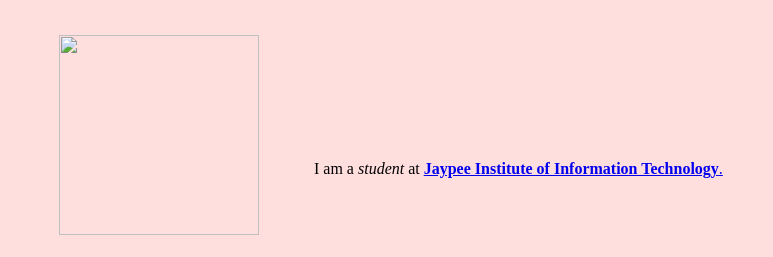
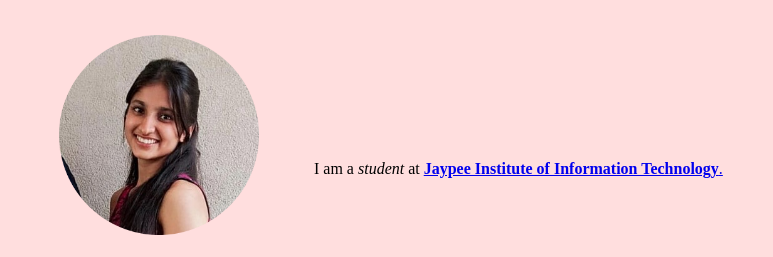
Before and after one commit to aggavni4/cv, a plain HTML site: page index.html in a window 1280 px wide. Shown: the top 257 px of the page, without its empty margins (0-773 px from the left). Drawn offline with Linux system fonts and the light colour scheme.

Commit message:
Update index.html

```diff
--- a/index.html
+++ b/index.html
@@ -9,7 +9,7 @@
   <body>
     <table cellspacing="10">
       <tr >
-       <td> <figure><img src="C:\Users\avnia\Downloads\28bee48e-152c-4ce9-a296-4f413075bcf9-1-modified.png" width="200" height="200"/>
+       <td> <figure><img src="profile.png" width="200" height="200"/>
         <figcaption><h1 id="Name">Avni Aggarwal</h1></figcaption>
       </figure></td>
        <td cellspacing="10">I am a <em>student</em> at <a href="https://www.jiit.ac.in/" target="_blank"><b>Jaypee Institute of Information Technology</b>.</a></td>
```
